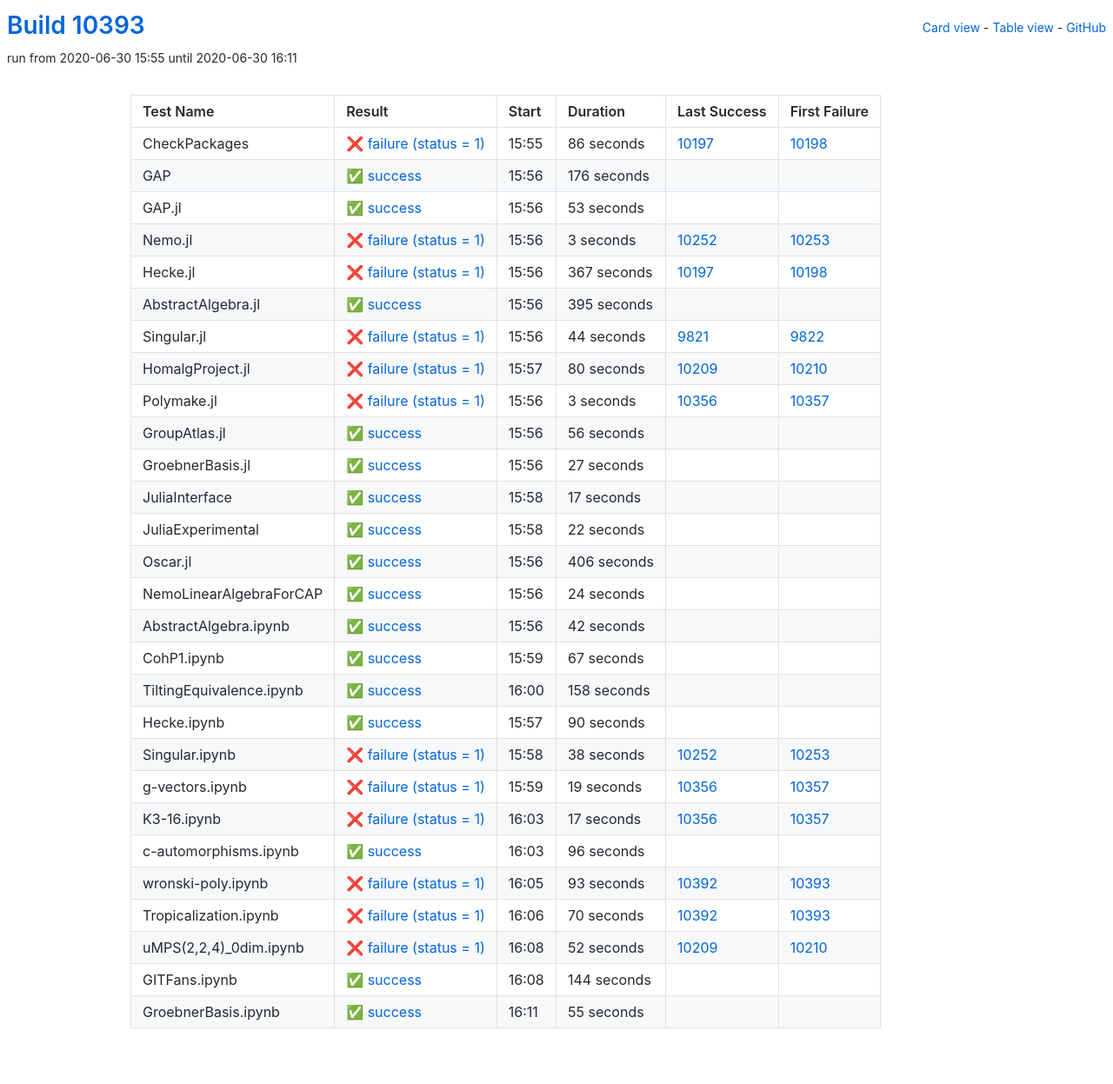
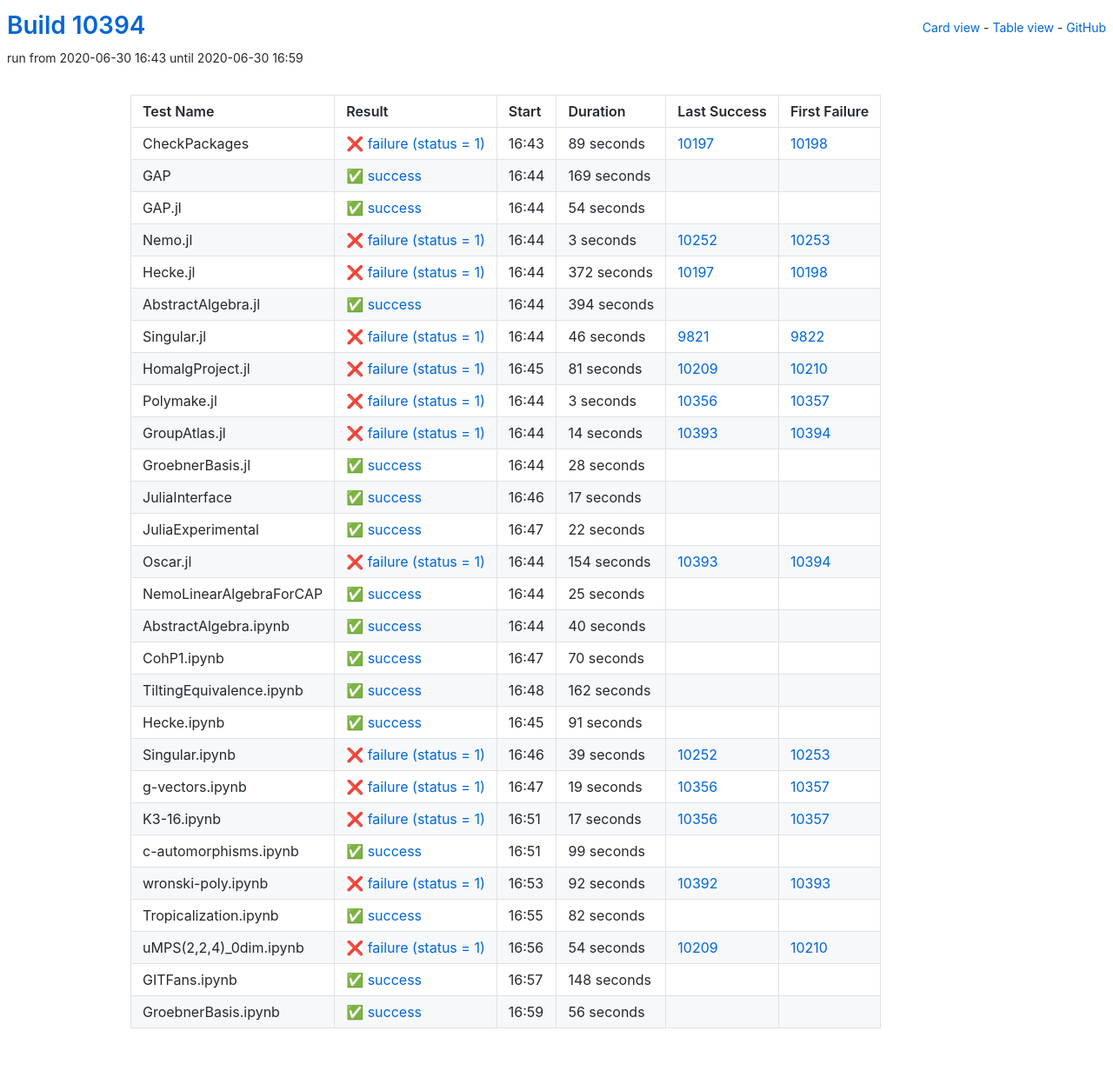
Before and after one commit to oscar-system/oscar-ci-status, a Jekyll site: the page built from table.html, in a window 1280 px wide. Shown: the whole page at 87% size. Built offline with Jekyll 4.4.1, drawn with Linux system fonts in a browser that asks for light colours.

Commit message:
Build #10394

```diff
--- a/_data/ci.yml
+++ b/_data/ci.yml
@@ -1,6 +1,6 @@
 ---
-build: 10393
-build_url: https://oscarci.mathematik.uni-kl.de/job/oscar/10393/
+build: 10394
+build_url: https://oscarci.mathematik.uni-kl.de/job/oscar/10394/
 job: oscar
 organization: oscar-system
 repo: oscar-ci-status
@@ -8,44 +8,44 @@
 tests:
 - name: CheckPackages
   id: checkpackages
-  log: https://oscarci.mathematik.uni-kl.de/job/oscar/10393/artifact/logs/build-10393/CheckPackages.log
-  start: 2020-06-30 15:55
+  log: https://oscarci.mathematik.uni-kl.de/job/oscar/10394/artifact/logs/build-10394/CheckPackages.log
+  start: 2020-06-30 16:43
   success: false
   exitcode: 1
   status: failure
-  duration: 86
+  duration: 89
   last_success: 10197
   last_success_url: https://oscarci.mathematik.uni-kl.de/job/oscar/10197/
   first_failure: 10198
   first_failure_url: https://oscarci.mathematik.uni-kl.de/job/oscar/10198/
 - name: GAP
   id: gap
-  log: https://oscarci.mathematik.uni-kl.de/job/oscar/10393/artifact/logs/build-10393/GAP.log
-  start: 2020-06-30 15:56
+  log: https://oscarci.mathematik.uni-kl.de/job/oscar/10394/artifact/logs/build-10394/GAP.log
+  start: 2020-06-30 16:44
   success: true
   exitcode: 0
   status: success
-  duration: 176
+  duration: 169
   last_success: false
   last_success_url:
   first_failure: false
   first_failure_url:
 - name: GAP.jl
   id: gap-jl
-  log: https://oscarci.mathematik.uni-kl.de/job/oscar/10393/artifact/logs/build-10393/GAP.jl.log
-  start: 2020-06-30 15:56
+  log: https://oscarci.mathematik.uni-kl.de/job/oscar/10394/artifact/logs/build-10394/GAP.jl.log
+  start: 2020-06-30 16:44
   success: true
   exitcode: 0
   status: success
-  duration: 53
+  duration: 54
   last_success: false
   last_success_url:
   first_failure: false
   first_failure_url:
 - name: Nemo.jl
   id: nemo-jl
-  log: https://oscarci.mathematik.uni-kl.de/job/oscar/10393/artifact/logs/build-10393/Nemo.jl.log
-  start: 2020-06-30 15:56
+  log: https://oscarci.mathematik.uni-kl.de/job/oscar/10394/artifact/logs/build-10394/Nemo.jl.log
+  start: 2020-06-30 16:44
   success: false
   exitcode: 1
   status: failure
@@ -56,56 +56,56 @@
   first_failure_url: https://oscarci.mathematik.uni-kl.de/job/oscar/10253/
 - name: Hecke.jl
   id: hecke-jl
-  log: https://oscarci.mathematik.uni-kl.de/job/oscar/10393/artifact/logs/build-10393/Hecke.jl.log
-  start: 2020-06-30 15:56
+  log: https://oscarci.mathematik.uni-kl.de/job/oscar/10394/artifact/logs/build-10394/Hecke.jl.log
+  start: 2020-06-30 16:44
   success: false
   exitcode: 1
   status: failure
-  duration: 367
+  duration: 372
   last_success: 10197
   last_success_url: https://oscarci.mathematik.uni-kl.de/job/oscar/10197/
   first_failure: 10198
   first_failure_url: https://oscarci.mathematik.uni-kl.de/job/oscar/10198/
 - name: AbstractAlgebra.jl
   id: abstractalgebra-jl
-  log: https://oscarci.mathematik.uni-kl.de/job/oscar/10393/artifact/logs/build-10393/AbstractAlgebra.jl.log
-  start: 2020-06-30 15:56
+  log: https://oscarci.mathematik.uni-kl.de/job/oscar/10394/artifact/logs/build-10394/AbstractAlgebra.jl.log
+  start: 2020-06-30 16:44
   success: true
   exitcode: 0
   status: success
-  duration: 395
+  duration: 394
   last_success: false
   last_success_url:
   first_failure: false
   first_failure_url:
 - name: Singular.jl
   id: singular-jl
-  log: https://oscarci.mathematik.uni-kl.de/job/oscar/10393/artifact/logs/build-10393/Singular.jl.log
-  start: 2020-06-30 15:56
+  log: https://oscarci.mathematik.uni-kl.de/job/oscar/10394/artifact/logs/build-10394/Singular.jl.log
+  start: 2020-06-30 16:44
   success: false
   exitcode: 1
   status: failure
-  duration: 44
+  duration: 46
   last_success: 9821
   last_success_url: https://oscarci.mathematik.uni-kl.de/job/oscar/9821/
   first_failure: 9822
   first_failure_url: https://oscarci.mathematik.uni-kl.de/job/oscar/9822/
 - name: HomalgProject.jl
   id: homalgproject-jl
-  log: https://oscarci.mathematik.uni-kl.de/job/oscar/10393/artifact/logs/build-10393/HomalgProject.jl.log
-  start: 2020-06-30 15:57
+  log: https://oscarci.mathematik.uni-kl.de/job/oscar/10394/artifact/logs/build-10394/HomalgProject.jl.log
+  start: 2020-06-30 16:45
   success: false
   exitcode: 1
   status: failure
-  duration: 80
+  duration: 81
   last_success: 10209
   last_success_url: https://oscarci.mathematik.uni-kl.de/job/oscar/10209/
   first_failure: 10210
   first_failure_url: https://oscarci.mathematik.uni-kl.de/job/oscar/10210/
 - name: Polymake.jl
   id: polymake-jl
-  log: https://oscarci.mathematik.uni-kl.de/job/oscar/10393/artifact/logs/build-10393/Polymake.jl.log
-  start: 2020-06-30 15:56
+  log: https://oscarci.mathematik.uni-kl.de/job/oscar/10394/artifact/logs/build-10394/Polymake.jl.log
+  start: 2020-06-30 16:44
   success: false
   exitcode: 1
   status: failure
@@ -116,32 +116,32 @@
   first_failure_url: https://oscarci.mathematik.uni-kl.de/job/oscar/10357/
 - name: GroupAtlas.jl
   id: groupatlas-jl
-  log: https://oscarci.mathematik.uni-kl.de/job/oscar/10393/artifact/logs/build-10393/GroupAtlas.jl.log
-  start: 2020-06-30 15:56
+  log: https://oscarci.mathematik.uni-kl.de/job/oscar/10394/artifact/logs/build-10394/GroupAtlas.jl.log
+  start: 2020-06-30 16:44
+  success: false
+  exitcode: 1
+  status: failure
+  duration: 14
+  last_success: 10393
+  last_success_url: https://oscarci.mathematik.uni-kl.de/job/oscar/10393/
+  first_failure: 10394
+  first_failure_url: https://oscarci.mathematik.uni-kl.de/job/oscar/10394/
+- name: GroebnerBasis.jl
+  id: groebnerbasis-jl
+  log: https://oscarci.mathematik.uni-kl.de/job/oscar/10394/artifact/logs/build-10394/GroebnerBasis.jl.log
+  start: 2020-06-30 16:44
   success: true
   exitcode: 0
   status: success
-  duration: 56
-  last_success: false
-  last_success_url:
-  first_failure: false
-  first_failure_url:
-- name: GroebnerBasis.jl
-  id: groebnerbasis-jl
-  log: https://oscarci.mathematik.uni-kl.de/job/oscar/10393/artifact/logs/build-10393/GroebnerBasis.jl.log
-  start: 2020-06-30 15:56
-  success: true
-  exitcode: 0
-  status: success
-  duration: 27
+  duration: 28
   last_success: false
   last_success_url:
   first_failure: false
   first_failure_url:
 - name: JuliaInterface
   id: juliainterface
-  log: https://oscarci.mathematik.uni-kl.de/job/oscar/10393/artifact/logs/build-10393/JuliaInterface.log
-  start: 2020-06-30 15:58
+  log: https://oscarci.mathematik.uni-kl.de/job/oscar/10394/artifact/logs/build-10394/JuliaInterface.log
+  start: 2020-06-30 16:46
   success: true
   exitcode: 0
   status: success
@@ -152,8 +152,8 @@
   first_failure_url:
 - name: JuliaExperimental
   id: juliaexperimental
-  log: https://oscarci.mathematik.uni-kl.de/job/oscar/10393/artifact/logs/build-10393/JuliaExperimental.log
-  start: 2020-06-30 15:58
+  log: https://oscarci.mathematik.uni-kl.de/job/oscar/10394/artifact/logs/build-10394/JuliaExperimental.log
+  start: 2020-06-30 16:47
   success: true
   exitcode: 0
   status: success
@@ -164,92 +164,92 @@
   first_failure_url:
 - name: Oscar.jl
   id: oscar-jl
-  log: https://oscarci.mathematik.uni-kl.de/job/oscar/10393/artifact/logs/build-10393/Oscar.jl.log
-  start: 2020-06-30 15:56
+  log: https://oscarci.mathematik.uni-kl.de/job/oscar/10394/artifact/logs/build-10394/Oscar.jl.log
+  start: 2020-06-30 16:44
+  success: false
+  exitcode: 1
+  status: failure
+  duration: 154
+  last_success: 10393
+  last_success_url: https://oscarci.mathematik.uni-kl.de/job/oscar/10393/
+  first_failure: 10394
+  first_failure_url: https://oscarci.mathematik.uni-kl.de/job/oscar/10394/
+- name: NemoLinearAlgebraForCAP
+  id: nemolinearalgebraforcap
+  log: https://oscarci.mathematik.uni-kl.de/job/oscar/10394/artifact/logs/build-10394/NemoLinearAlgebraForCAP.log
+  start: 2020-06-30 16:44
   success: true
   exitcode: 0
   status: success
-  duration: 406
-  last_success: false
-  last_success_url:
-  first_failure: false
-  first_failure_url:
-- name: NemoLinearAlgebraForCAP
-  id: nemolinearalgebraforcap
-  log: https://oscarci.mathematik.uni-kl.de/job/oscar/10393/artifact/logs/build-10393/NemoLinearAlgebraForCAP.log
-  start: 2020-06-30 15:56
-  success: true
-  exitcode: 0
-  status: success
-  duration: 24
+  duration: 25
   last_success: false
   last_success_url:
   first_failure: false
   first_failure_url:
 - name: AbstractAlgebra.ipynb
   id: abstractalgebra-ipynb
-  log: https://oscarci.mathematik.uni-kl.de/job/oscar/10393/artifact/logs/build-10393/AbstractAlgebra.ipynb.log
-  start: 2020-06-30 15:56
+  log: https://oscarci.mathematik.uni-kl.de/job/oscar/10394/artifact/logs/build-10394/AbstractAlgebra.ipynb.log
+  start: 2020-06-30 16:44
   success: true
   exitcode: 0
   status: success
-  duration: 42
+  duration: 40
   last_success: false
   last_success_url:
   first_failure: false
   first_failure_url:
 - name: CohP1.ipynb
   id: cohp1-ipynb
-  log: https://oscarci.mathematik.uni-kl.de/job/oscar/10393/artifact/logs/build-10393/CohP1.ipynb.log
-  start: 2020-06-30 15:59
+  log: https://oscarci.mathematik.uni-kl.de/job/oscar/10394/artifact/logs/build-10394/CohP1.ipynb.log
+  start: 2020-06-30 16:47
   success: true
   exitcode: 0
   status: success
-  duration: 67
+  duration: 70
   last_success: false
   last_success_url:
   first_failure: false
   first_failure_url:
 - name: TiltingEquivalence.ipynb
   id: tiltingequivalence-ipynb
-  log: https://oscarci.mathematik.uni-kl.de/job/oscar/10393/artifact/logs/build-10393/TiltingEquivalence.ipynb.log
-  start: 2020-06-30 16:00
+  log: https://oscarci.mathematik.uni-kl.de/job/oscar/10394/artifact/logs/build-10394/TiltingEquivalence.ipynb.log
+  start: 2020-06-30 16:48
   success: true
   exitcode: 0
   status: success
-  duration: 158
+  duration: 162
   last_success: false
   last_success_url:
   first_failure: false
   first_failure_url:
 - name: Hecke.ipynb
   id: hecke-ipynb
-  log: https://oscarci.mathematik.uni-kl.de/job/oscar/10393/artifact/logs/build-10393/Hecke.ipynb.log
-  start: 2020-06-30 15:57
+  log: https://oscarci.mathematik.uni-kl.de/job/oscar/10394/artifact/logs/build-10394/Hecke.ipynb.log
+  start: 2020-06-30 16:45
   success: true
   exitcode: 0
   status: success
-  duration: 90
+  duration: 91
   last_success: false
   last_success_url:
   first_failure: false
   first_failure_url:
 - name: Singular.ipynb
   id: singular-ipynb
-  log: https://oscarci.mathematik.uni-kl.de/job/oscar/10393/artifact/logs/build-10393/Singular.ipynb.log
-  start: 2020-06-30 15:58
+  log: https://oscarci.mathematik.uni-kl.de/job/oscar/10394/artifact/logs/build-10394/Singular.ipynb.log
+  start: 2020-06-30 16:46
   success: false
   exitcode: 1
   status: failure
-  duration: 38
+  duration: 39
   last_success: 10252
   last_success_url: https://oscarci.mathematik.uni-kl.de/job/oscar/10252/
   first_failure: 10253
   first_failure_url: https://oscarci.mathematik.uni-kl.de/job/oscar/10253/
 - name: g-vectors.ipynb
   id: g-vectors-ipynb
-  log: https://oscarci.mathematik.uni-kl.de/job/oscar/10393/artifact/logs/build-10393/g-vectors.ipynb.log
-  start: 2020-06-30 15:59
+  log: https://oscarci.mathematik.uni-kl.de/job/oscar/10394/artifact/logs/build-10394/g-vectors.ipynb.log
+  start: 2020-06-30 16:47
   success: false
   exitcode: 1
   status: failure
@@ -260,8 +260,8 @@
   first_failure_url: https://oscarci.mathematik.uni-kl.de/job/oscar/10357/
 - name: K3-16.ipynb
   id: k3-16-ipynb
-  log: https://oscarci.mathematik.uni-kl.de/job/oscar/10393/artifact/logs/build-10393/K3-16.ipynb.log
-  start: 2020-06-30 16:03
+  log: https://oscarci.mathematik.uni-kl.de/job/oscar/10394/artifact/logs/build-10394/K3-16.ipynb.log
+  start: 2020-06-30 16:51
   success: false
   exitcode: 1
   status: failure
@@ -272,72 +272,72 @@
   first_failure_url: https://oscarci.mathematik.uni-kl.de/job/oscar/10357/
 - name: c-automorphisms.ipynb
   id: c-automorphisms-ipynb
-  log: https://oscarci.mathematik.uni-kl.de/job/oscar/10393/artifact/logs/build-10393/c-automorphisms.ipynb.log
-  start: 2020-06-30 16:03
+  log: https://oscarci.mathematik.uni-kl.de/job/oscar/10394/artifact/logs/build-10394/c-automorphisms.ipynb.log
+  start: 2020-06-30 16:51
   success: true
   exitcode: 0
   status: success
-  duration: 96
+  duration: 99
   last_success: false
   last_success_url:
   first_failure: false
   first_failure_url:
 - name: wronski-poly.ipynb
   id: wronski-poly-ipynb
-  log: https://oscarci.mathematik.uni-kl.de/job/oscar/10393/artifact/logs/build-10393/wronski-poly.ipynb.log
-  start: 2020-06-30 16:05
+  log: https://oscarci.mathematik.uni-kl.de/job/oscar/10394/artifact/logs/build-10394/wronski-poly.ipynb.log
+  start: 2020-06-30 16:53
   success: false
   exitcode: 1
   status: failure
-  duration: 93
+  duration: 92
   last_success: 10392
   last_success_url: https://oscarci.mathematik.uni-kl.de/job/oscar/10392/
   first_failure: 10393
   first_failure_url: https://oscarci.mathematik.uni-kl.de/job/oscar/10393/
 - name: Tropicalization.ipynb
   id: tropicalization-ipynb
-  log: https://oscarci.mathematik.uni-kl.de/job/oscar/10393/artifact/logs/build-10393/Tropicalization.ipynb.log
-  start: 2020-06-30 16:06
+  log: https://oscarci.mathematik.uni-kl.de/job/oscar/10394/artifact/logs/build-10394/Tropicalization.ipynb.log
+  start: 2020-06-30 16:55
+  success: true
+  exitcode: 0
+  status: success
+  duration: 82
+  last_success: false
+  last_success_url:
+  first_failure: false
+  first_failure_url:
+- name: uMPS(2,2,4)_0dim.ipynb
+  id: umps-2-2-4-0dim-ipynb
+  log: https://oscarci.mathematik.uni-kl.de/job/oscar/10394/artifact/logs/build-10394/uMPS-2-2-4-_0dim.ipynb.log
+  start: 2020-06-30 16:56
   success: false
   exitcode: 1
   status: failure
-  duration: 70
-  last_success: 10392
-  last_success_url: https://oscarci.mathematik.uni-kl.de/job/oscar/10392/
-  first_failure: 10393
-  first_failure_url: https://oscarci.mathematik.uni-kl.de/job/oscar/10393/
-- name: uMPS(2,2,4)_0dim.ipynb
-  id: umps-2-2-4-0dim-ipynb
-  log: https://oscarci.mathematik.uni-kl.de/job/oscar/10393/artifact/logs/build-10393/uMPS-2-2-4-_0dim.ipynb.log
-  start: 2020-06-30 16:08
-  success: false
-  exitcode: 1
-  status: failure
-  duration: 52
+  duration: 54
   last_success: 10209
   last_success_url: https://oscarci.mathematik.uni-kl.de/job/oscar/10209/
   first_failure: 10210
   first_failure_url: https://oscarci.mathematik.uni-kl.de/job/oscar/10210/
 - name: GITFans.ipynb
   id: gitfans-ipynb
-  log: https://oscarci.mathematik.uni-kl.de/job/oscar/10393/artifact/logs/build-10393/GITFans.ipynb.log
-  start: 2020-06-30 16:08
+  log: https://oscarci.mathematik.uni-kl.de/job/oscar/10394/artifact/logs/build-10394/GITFans.ipynb.log
+  start: 2020-06-30 16:57
   success: true
   exitcode: 0
   status: success
-  duration: 144
+  duration: 148
   last_success: false
   last_success_url:
   first_failure: false
   first_failure_url:
 - name: GroebnerBasis.ipynb
   id: groebnerbasis-ipynb
-  log: https://oscarci.mathematik.uni-kl.de/job/oscar/10393/artifact/logs/build-10393/GroebnerBasis.ipynb.log
-  start: 2020-06-30 16:11
+  log: https://oscarci.mathematik.uni-kl.de/job/oscar/10394/artifact/logs/build-10394/GroebnerBasis.ipynb.log
+  start: 2020-06-30 16:59
   success: true
   exitcode: 0
   status: success
-  duration: 55
+  duration: 56
   last_success: false
   last_success_url:
   first_failure: false
```
Also changed, not shown: README.md.
